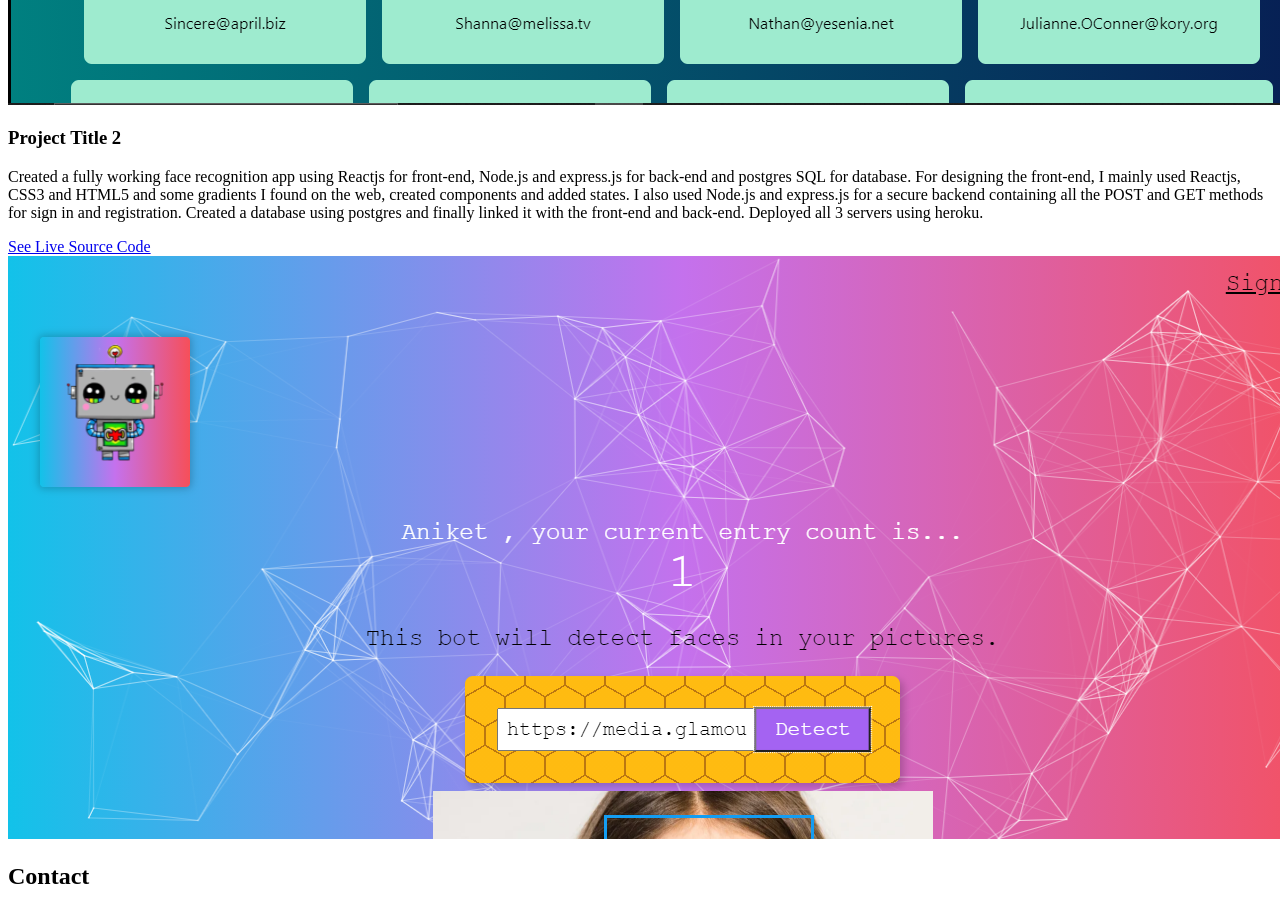
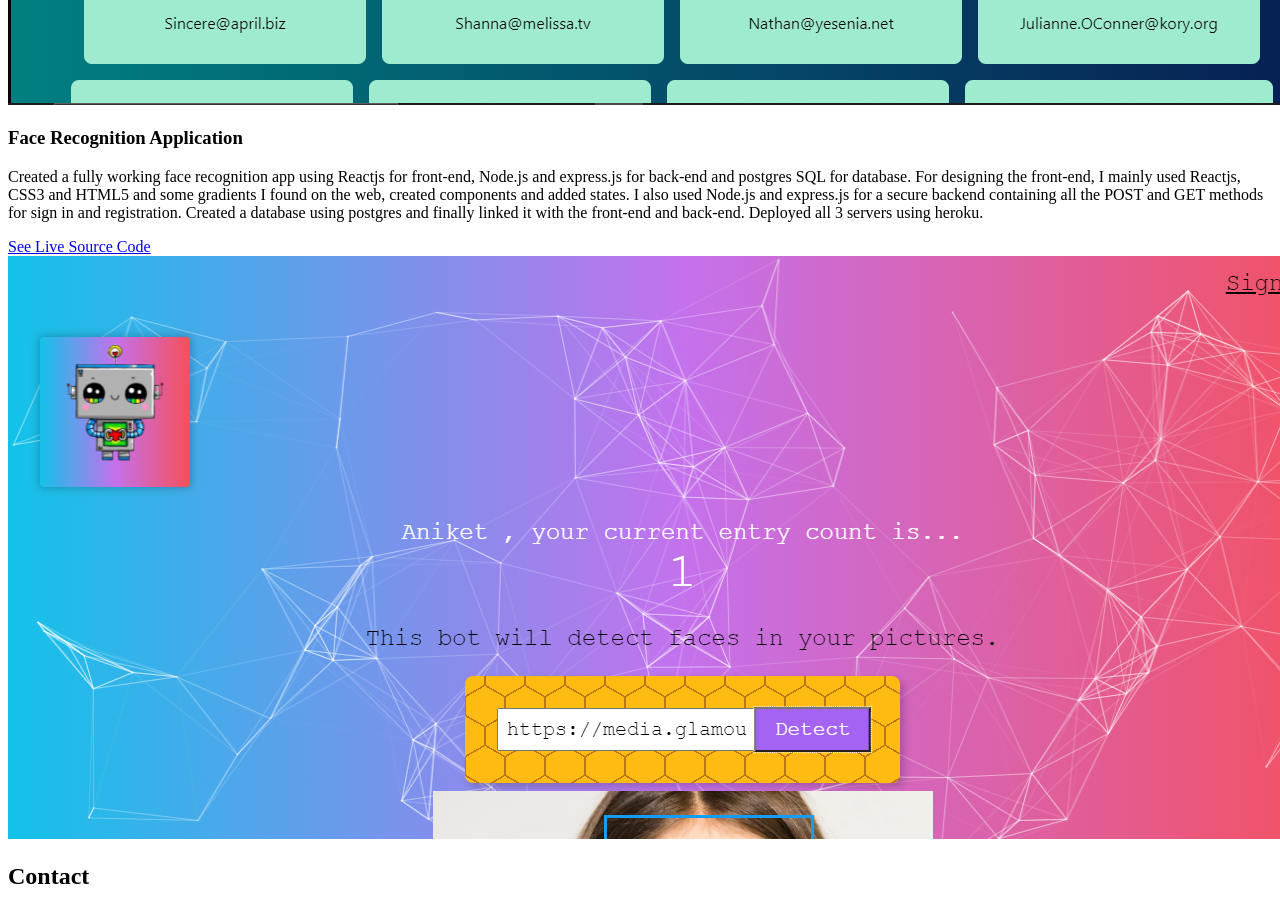
Before and after one commit to aspmac/my-portfolio, a website: page src/template.html in a window 1280 px wide. Shown: the part 2280-3187 px from the top of the page. Drawn offline with nearby package versions, Linux system fonts and the light colour scheme.

Commit message:
corrected text

```diff
--- a/src/template.html
+++ b/src/template.html
@@ -166,7 +166,7 @@
           <div class="row">
             <div class="col-lg-4 col-sm-12">
               <div class="project-wrapper__text">
-                <h3 class="project-wrapper__text-title">Project Title 2</h3>
+                <h3 class="project-wrapper__text-title">Face Recognition Application</h3>
                 <div>
                   <p class="mb-4">
                     Created a fully working face recognition app using Reactjs for front-end, Node.js and express.js for back-end and postgres SQL for database.
```
